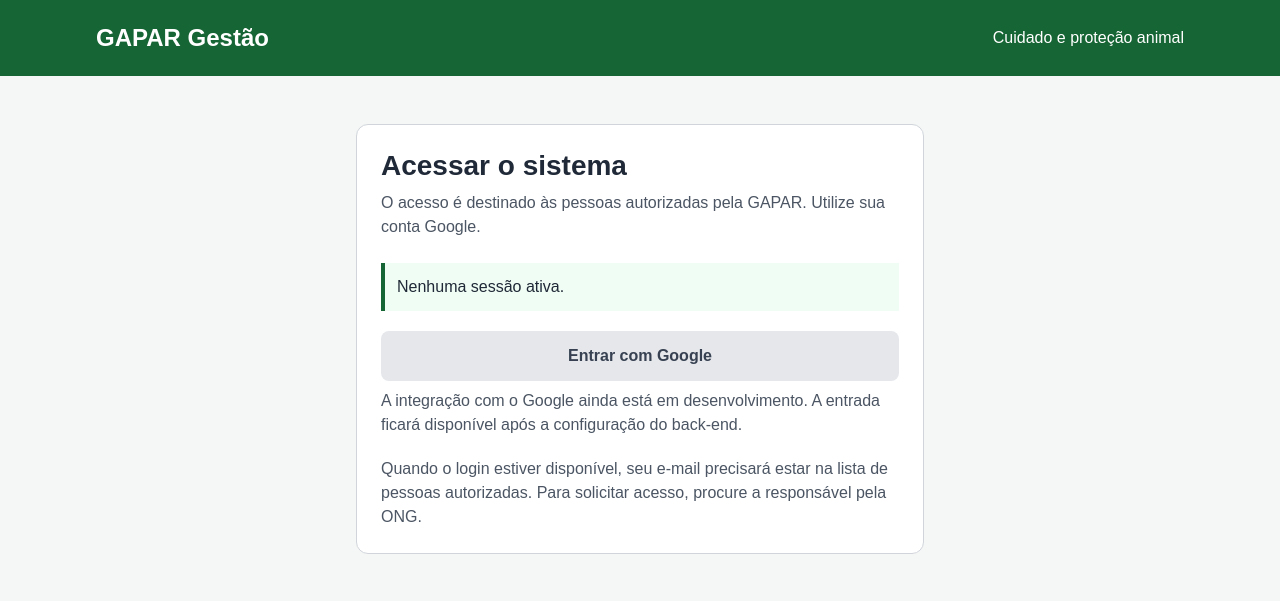
After one commit to YuriCAlves/gapar-gestao, a Flask app: template app/templates/login.html in a window 1280 px wide. The commit adds this page. Shown: the top 601 px of the page. Run offline with Flask 3, Linux system fonts and the light colour scheme; the template is opened without the code that fills it, so the values that code supplies are empty.

Commit message:
feat: adiciona tela de login e consulta de sessao

```diff
--- a/app/blueprints/auth/routes.py
+++ b/app/blueprints/auth/routes.py
@@ -11,7 +11,7 @@ def auth_status():
             "autenticado": True,
             "email": current_user.email,
             "role": current_user.role,
-            "ativo": current_user.active
+            "ativo": current_user.is_active
         }), 200
     return jsonify({
         "autenticado": False,
--- a/app/blueprints/core/routes.py
+++ b/app/blueprints/core/routes.py
@@ -89,3 +89,7 @@ def ficha_animal(animal_id):
 @core_bp.route("/hoje", methods=["GET"])
 def pagina_hoje():
     return render_template("hoje.html")
+
+@core_bp.route("/entrar", methods=["GET"])
+def pagina_login():
+    return render_template("login.html")
--- a/app/extensions.py
+++ b/app/extensions.py
@@ -7,6 +7,6 @@ migrate = Migrate()
 login_manager = LoginManager()
 
 # Configuração do Flask-Login
-login_manager.login_view = "auth.login"
+login_manager.login_view = "core.pagina_login"
 login_manager.login_message = "Por favor, faça login com sua conta Google autorizada para acessar o sistema."
 login_manager.login_message_category = "warning"
--- a/app/static/css/style.css
+++ b/app/static/css/style.css
@@ -864,3 +864,51 @@ p {
         grid-template-columns: repeat(2, minmax(0, 1fr));
     }
 }
+
+.login-container {
+    max-width: 600px;
+    padding-top: 48px;
+}
+
+.login-card {
+    padding: 24px;
+    border: 1px solid var(--borda);
+    border-radius: 12px;
+    background-color: var(--superficie);
+}
+
+.login-status {
+    margin-top: 24px;
+}
+
+.login-botao {
+    width: 100%;
+}
+
+.login-botao:disabled {
+    color: #374151;
+    background-color: #e5e7eb;
+    cursor: not-allowed;
+}
+
+.login-orientacao {
+    margin-top: 20px;
+    color: var(--texto-secundario);
+}
+
+.login-continuar {
+    display: inline-flex;
+    justify-content: center;
+    align-items: center;
+    width: 100%;
+    margin-top: 24px;
+    text-decoration: none;
+}
+
+.login-tentar {
+    margin-top: 20px;
+}
+
+#login-email {
+    overflow-wrap: anywhere;
+}
--- /dev/null
+++ b/app/static/js/login.js
@@ -0,0 +1,87 @@
+(() => {
+    const status = document.querySelector("#login-status");
+    const semSessao = document.querySelector("#login-sem-sessao");
+    const comSessao = document.querySelector("#login-com-sessao");
+    const tentar = document.querySelector("#login-tentar");
+    const email = document.querySelector("#login-email");
+    const perfil = document.querySelector("#login-perfil");
+
+    async function consultarSessao() {
+        semSessao.hidden = true;
+        comSessao.hidden = true;
+        tentar.hidden = true;
+
+        status.textContent = "Consultando sessão…";
+
+        const controlador = new AbortController();
+        const limite = setTimeout(function () {
+            controlador.abort();
+        }, 10000);
+
+        try {
+            const resposta = await fetch("/auth/status", {
+                credentials: "same-origin",
+                cache: "no-store",
+                headers: {
+                    Accept: "application/json"
+                },
+                signal: controlador.signal
+            });
+
+            if (!resposta.ok) {
+                throw new Error("Falha ao consultar sessão.");
+            }
+
+            const dados = await resposta.json();
+
+            if (typeof dados.autenticado !== "boolean") {
+                throw new Error("Resposta de sessão inválida.");
+            }
+
+            if (!dados.autenticado) {
+                status.textContent = "Nenhuma sessão ativa.";
+                semSessao.hidden = false;
+                return;
+            }
+
+            if (dados.ativo !== true) {
+                status.textContent =
+                    "O acesso desta conta está desativado. " +
+                    "Procure a responsável pela ONG.";
+                return;
+            }
+
+            const perfis = {
+                Administradora: "Administradora",
+                Voluntaria: "Voluntária"
+            };
+
+            if (
+                !Object.prototype.hasOwnProperty.call(perfis, dados.role) ||
+                typeof dados.email !== "string"
+            ) {
+                status.textContent =
+                    "Não foi possível confirmar as permissões desta conta. " +
+                    "Procure a responsável pela ONG.";
+                return;
+            }
+
+            email.textContent = dados.email;
+            perfil.textContent = perfis[dados.role];
+            comSessao.hidden = false;
+
+            status.textContent = "Sessão reconhecida pelo servidor.";
+        } catch (erro) {
+            status.textContent =
+                "Não foi possível consultar sua sessão. " +
+                "Confira se o servidor está funcionando e tente novamente.";
+
+            tentar.hidden = false;
+        } finally {
+            clearTimeout(limite);
+        }
+    }
+
+    tentar.addEventListener("click", consultarSessao);
+    consultarSessao();
+})();
--- /dev/null
+++ b/app/templates/login.html
@@ -0,0 +1,104 @@
+<!DOCTYPE html>
+<html lang="pt-BR">
+<head>
+    <meta charset="UTF-8">
+    <meta name="viewport" content="width=device-width, initial-scale=1.0">
+
+    <title>Entrar | GAPAR Gestão</title>
+
+    <link
+        rel="stylesheet"
+        href="{{ url_for('static', filename='css/style.css') }}"
+    >
+
+    <script
+        src="{{ url_for('static', filename='js/login.js') }}"
+        defer
+    ></script>
+</head>
+
+<body>
+    <header class="cabecalho">
+        <div class="cabecalho__conteudo">
+            <p class="marca">GAPAR Gestão</p>
+            <span>Cuidado e proteção animal</span>
+        </div>
+    </header>
+
+    <main class="login-container">
+        <section class="login-card" aria-labelledby="titulo-login">
+            <h1 id="titulo-login">Acessar o sistema</h1>
+
+            <p class="descricao">
+                O acesso é destinado às pessoas autorizadas pela GAPAR.
+                Utilize sua conta Google.
+            </p>
+
+            <p
+                id="login-status"
+                class="informacao login-status"
+                role="status"
+                aria-live="polite"
+            >
+                Consultando sessão…
+            </p>
+
+            <div id="login-sem-sessao" hidden>
+                <button
+                    class="botao botao--principal login-botao"
+                    type="button"
+                    aria-describedby="login-integracao"
+                    disabled
+                >
+                    Entrar com Google
+                </button>
+
+                <p id="login-integracao" class="ajuda">
+                    A integração com o Google ainda está em desenvolvimento.
+                    A entrada ficará disponível após a configuração do back-end.
+                </p>
+
+                <p class="login-orientacao">
+                    Quando o login estiver disponível, seu e-mail precisará
+                    estar na lista de pessoas autorizadas. Para solicitar
+                    acesso, procure a responsável pela ONG.
+                </p>
+            </div>
+
+            <div id="login-com-sessao" hidden>
+                <dl class="saude-detalhes">
+                    <div>
+                        <dt>Conta</dt>
+                        <dd id="login-email"></dd>
+                    </div>
+
+                    <div>
+                        <dt>Perfil</dt>
+                        <dd id="login-perfil"></dd>
+                    </div>
+                </dl>
+
+                <a
+                    class="botao botao--principal login-continuar"
+                    href="{{ url_for('core.pagina_hoje') }}"
+                >
+                    Continuar para Hoje
+                </a>
+            </div>
+
+            <button
+                id="login-tentar"
+                class="botao botao--secundario login-tentar"
+                type="button"
+                hidden
+            >
+                Tentar novamente
+            </button>
+
+            <noscript>
+                <p>Ative o JavaScript para consultar sua sessão.</p>
+            </noscript>
+        </section>
+    </main>
+</body>
+</html>
```
